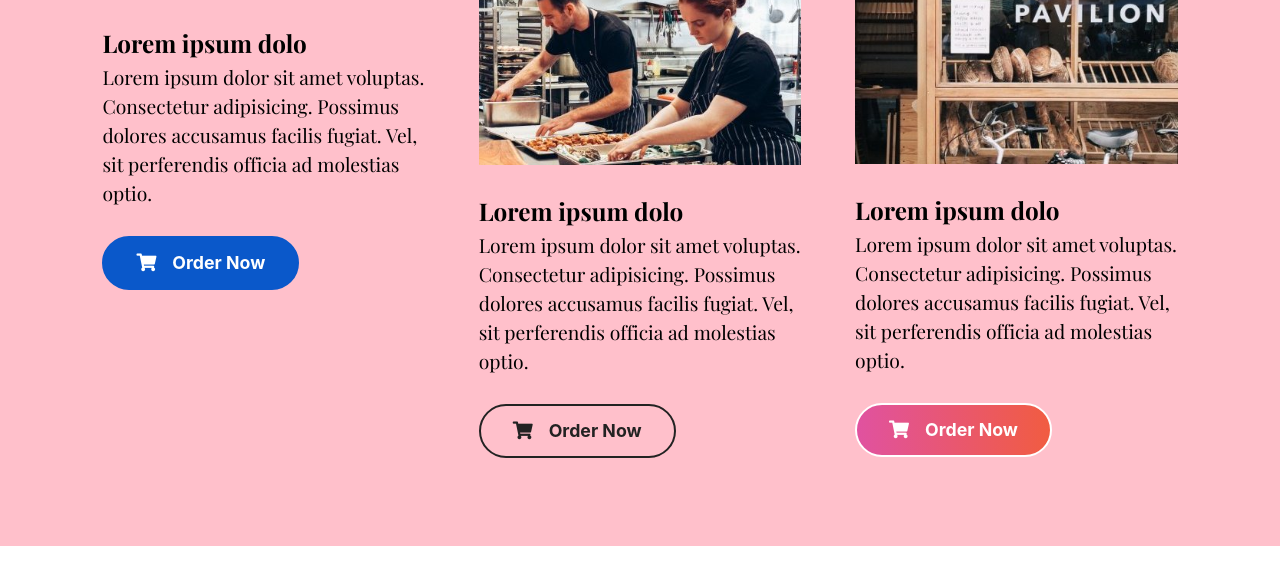
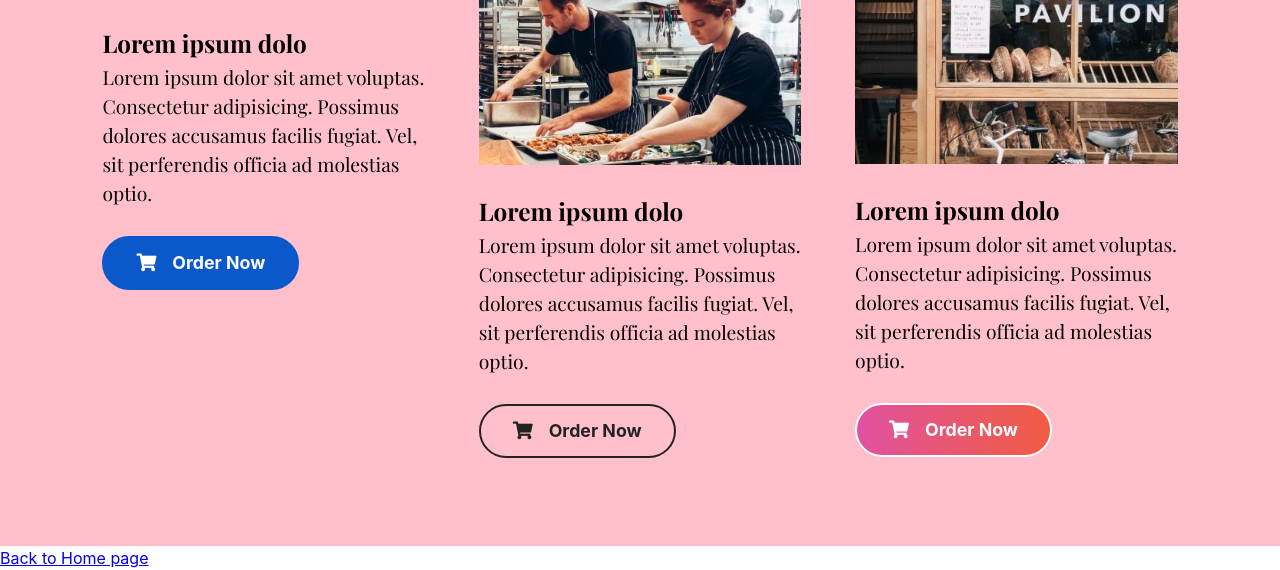
Before and after one commit to mariosaldanha10/mariosaldanha, a plain HTML site: page portfolio/fashion/index.html in a window 1280 px wide. Shown: the part 1529-2099 px from the top of the page. Before the commit the page ends 2075 px from the top, so only its background shows below. Drawn offline with nearby package versions, Linux system fonts and the light colour scheme; a web font is replaced by a local one.

Commit message:
Update index.html

```diff
--- a/portfolio/fashion/index.html
+++ b/portfolio/fashion/index.html
@@ -140,5 +140,6 @@
 
             </article>
             </main>
+    <p><a href="../index.html">Back to Home page</a></p>
 </body>
 </html>
```
